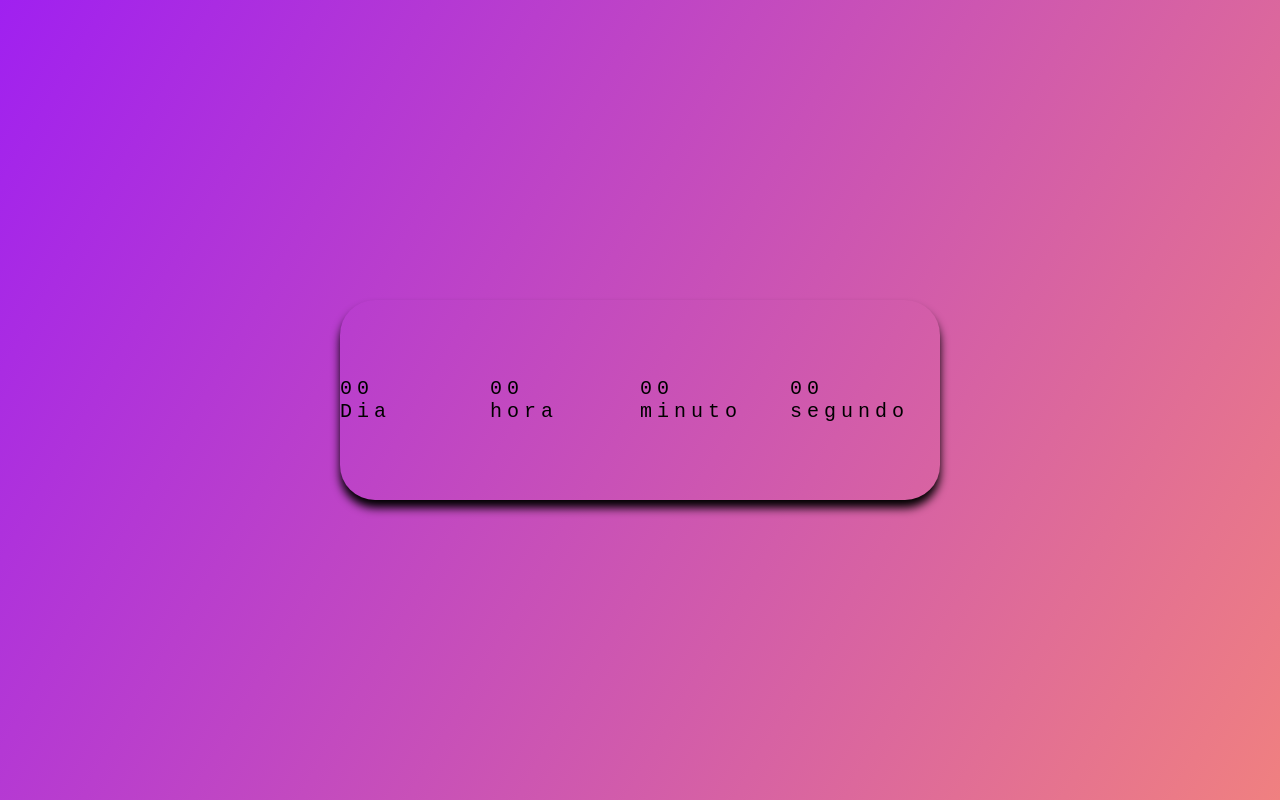
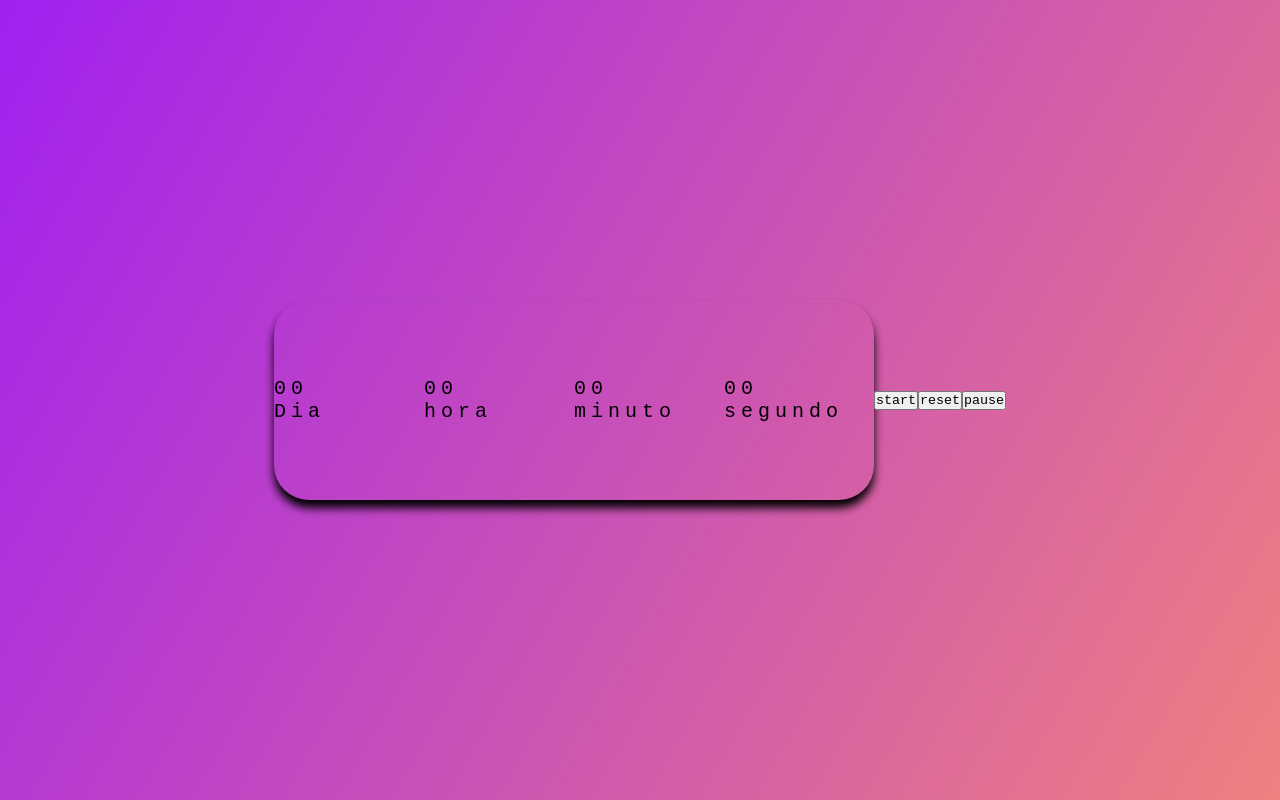
Before and after one commit to Alexsandro-souza/relogio_de_contagem_regressiva, a plain HTML site: page js/index.html in a window 1280 px wide. Drawn offline with Linux system fonts and the light colour scheme; files whose address does not match are found by name; a web font is replaced by a local one.

Commit message:
Adicionando botões

```diff
--- a/js/index.html
+++ b/js/index.html
@@ -26,6 +26,10 @@
             <span class="segundos">segundo</span>
         </div>
     </div>
+    <br/>
+    <button type="button" name="start">start</button>
+    <button type="button" name="reset">reset</button>
+    <button type="button" name="pause">pause</button>
     <script src="js/script.js"></script>
 
 
```
